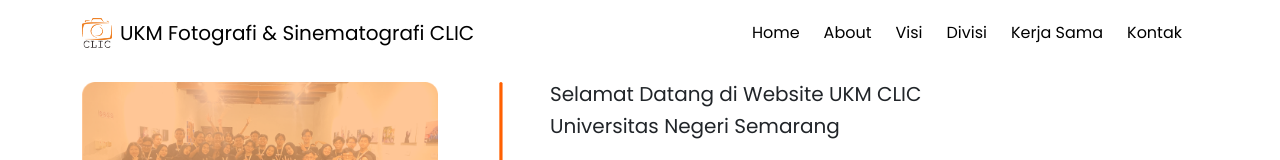
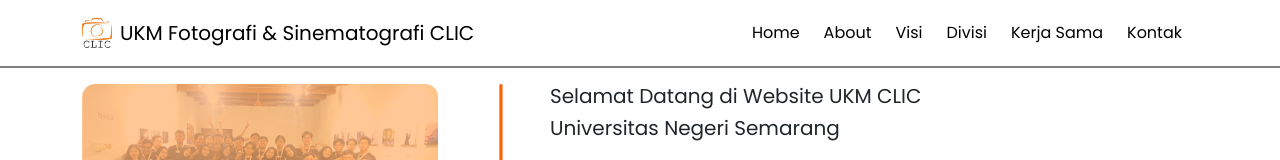
Before and after one commit to naufalpratam4/ukmclic, a React (Vite) app: page / in a window 1280 px wide. Shown: the top 160 px of the page. Built offline with nearby package versions, Linux system fonts and the light colour scheme.

Commit message:
update navbar

```diff
--- a/src/components/section/Landing page/NavBar.jsx
+++ b/src/components/section/Landing page/NavBar.jsx
@@ -41,9 +41,13 @@ export default function NavBar() {
 
   return (
     <>
-      <Navbar expand="md">
+      <Navbar
+        expand="md"
+        className="navbar sticky-top border-body"
+        style={{ background: "white", borderBottom: "2px solid grey" }}
+      >
         <Container style={{ paddingTop: "5px", paddingBottom: "5px" }}>
-          <Navbar.Brand href="#home">
+          <Navbar.Brand href="/">
             <img
               alt=""
               src="src/assets/landing page/Logo CLIC.png"
--- a/src/components/section/Landing page/hero.jsx
+++ b/src/components/section/Landing page/hero.jsx
@@ -3,7 +3,7 @@ import { Container, Row, Col } from "react-bootstrap";
 export default function HeroSection() {
   return (
     <>
-      <Container className="pt-3">
+      <Container className="pt-3" id="home">
         <Row>
           {/* kiri */}
           <Col xs={4}>
--- a/src/components/section/about/About.jsx
+++ b/src/components/section/about/About.jsx
@@ -3,7 +3,7 @@ import { Container } from "react-bootstrap";
 export default function About() {
   return (
     <>
-      <Container className="mt-5 mb-5">
+      <Container className="mt-5 mb-5" id="about">
         <div style={{ width: "900px" }}></div>
         <h3 className="text-center mt-4 fw-semibold">About</h3>
         <p>
--- a/src/components/section/visi misi/VisiMisi.jsx
+++ b/src/components/section/visi misi/VisiMisi.jsx
@@ -30,7 +30,7 @@ export default function VisiMisi() {
 
   return (
     <>
-      <Container className="mt-5 mb-5 ">
+      <Container className="mt-5 mb-5" id="visi">
         <h3 className="text-center fw-semibold mt-5 mb-3">Visi & Misi</h3>
         <Row>
           <Col
```
